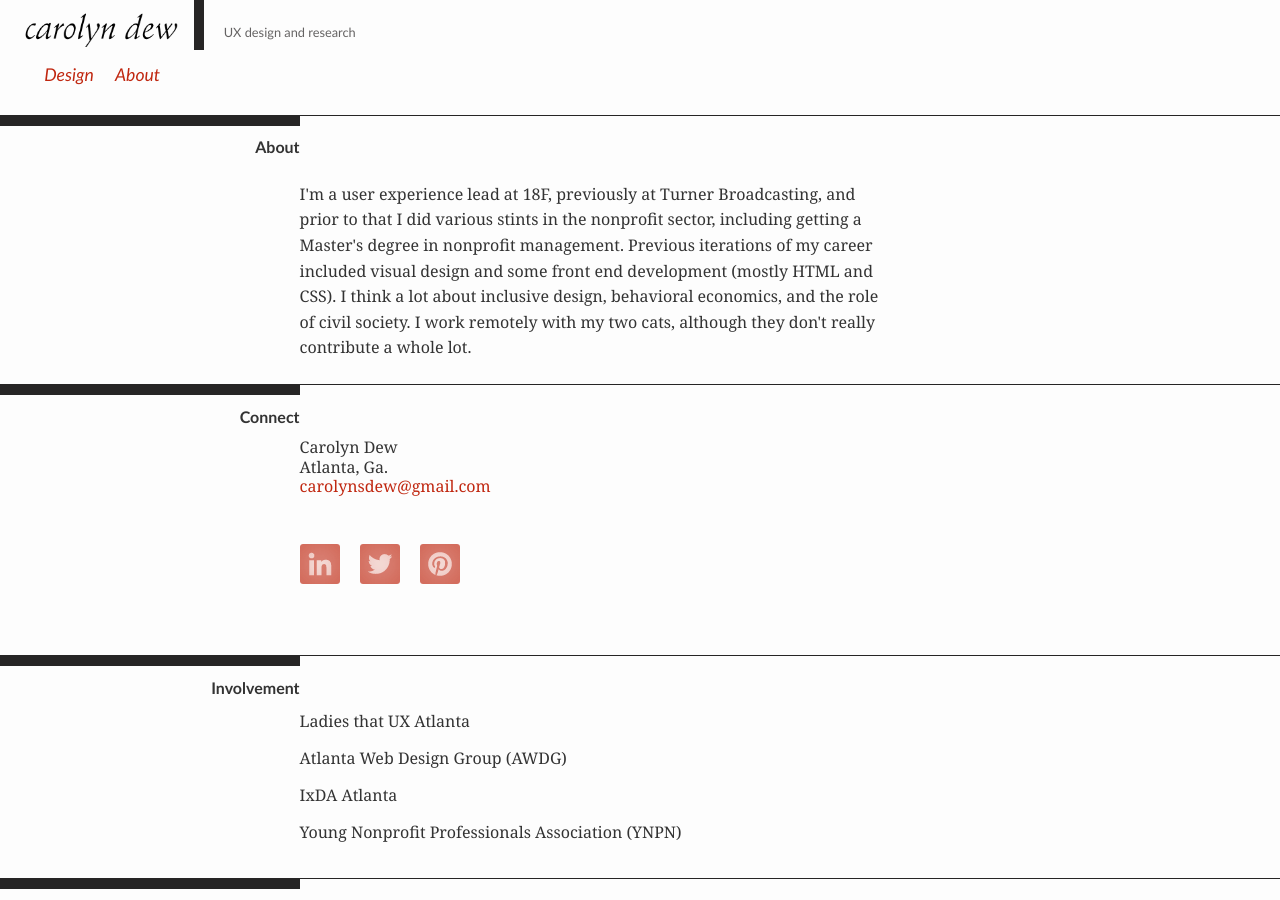
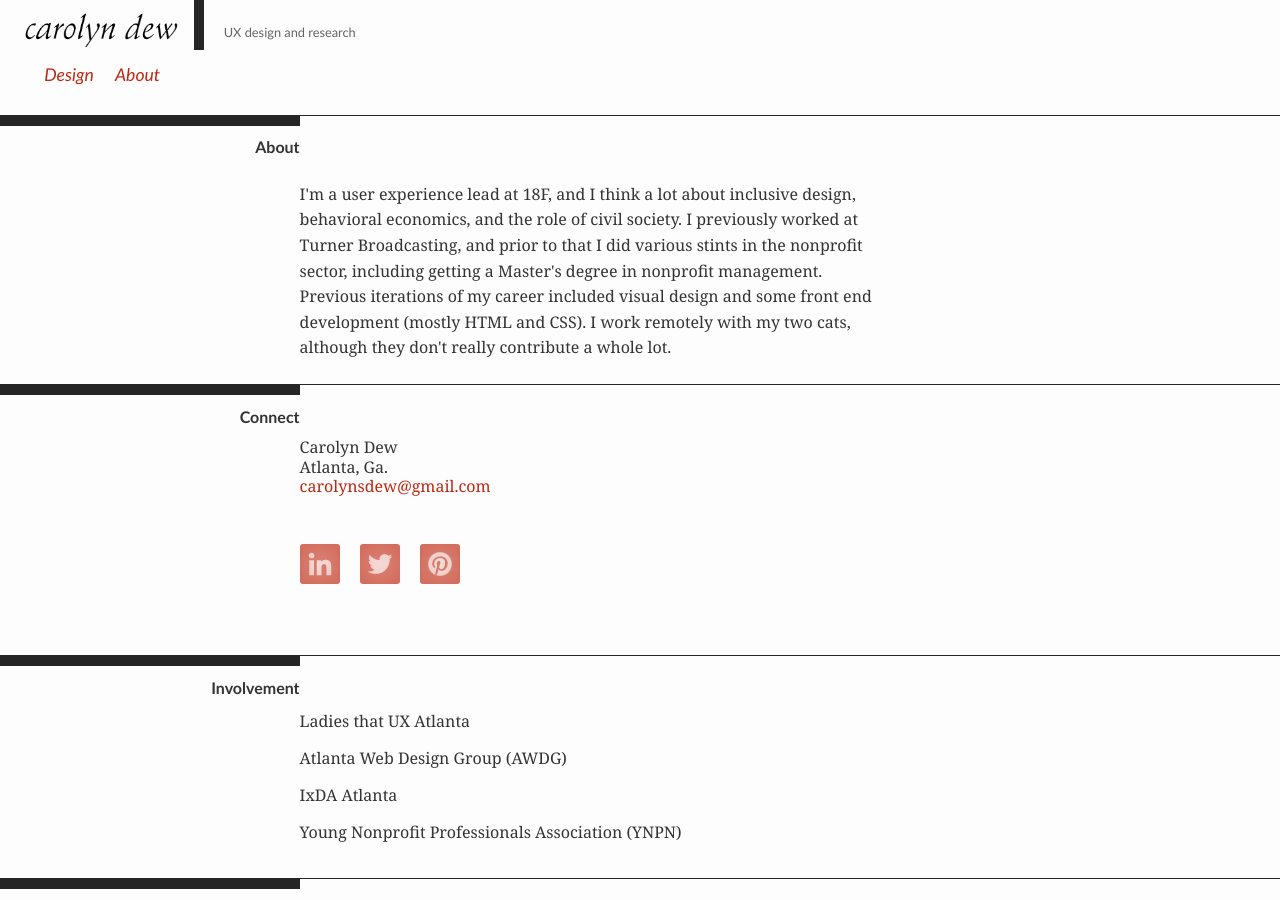
Before and after one commit to carodew/carodew.github.io, a Jekyll site: the page built from about.md, in a window 1280 px wide and 900 px high. Built offline with Jekyll 4.4.1, drawn with Linux system fonts in a browser that asks for light colours.

Commit message:
update about page language

```diff
--- a/about.md
+++ b/about.md
@@ -10,7 +10,7 @@
 		<h2>About</h2>
 	</div>
 	<div class="section-content">
-		<p>I'm a user experience lead at 18F, previously at Turner Broadcasting, and prior to that I did various stints in the nonprofit sector, including getting a Master's degree in nonprofit management. Previous iterations of my career included visual design and some front end development (mostly HTML and CSS). I think a lot about inclusive design, behavioral economics, and the role of civil society. I work remotely with my two cats, although they don't really contribute a whole lot.</p>
+		<p>I'm a user experience lead at 18F, and I think a lot about inclusive design, behavioral economics, and the role of civil society. I previously worked at Turner Broadcasting, and prior to that I did various stints in the nonprofit sector, including getting a Master's degree in nonprofit management. Previous iterations of my career included visual design and some front end development (mostly HTML and CSS). I work remotely with my two cats, although they don't really contribute a whole lot.</p>
 	<!--<div class="a-resume" >
 	<a href="{{ page.img-path }}/Carolyn-Dew-Resume.pdf" onclick="_gaq.push(['_trackEvent', 'Resume Download', 'Download', 'Button']);" id="resume">R&eacute;sum&eacute; (PDF)</a>
 		</div>-->
```
